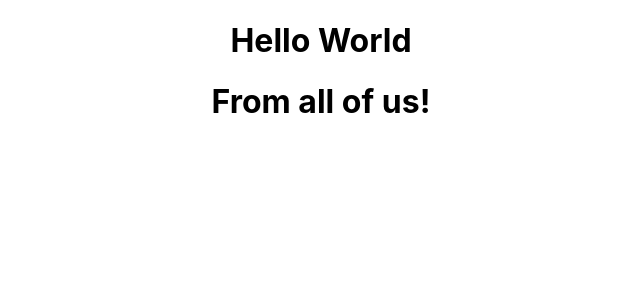
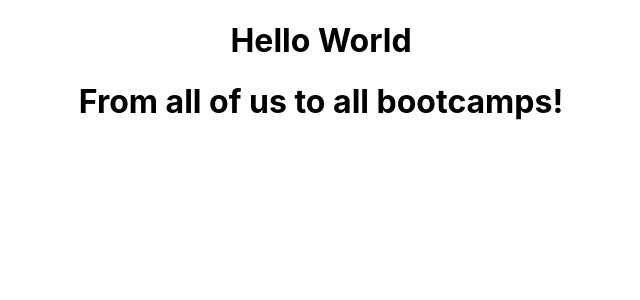
Before and after one commit to kamrankhosa/practise_bootcamp1, a React (Create React App) app: page / in a window 1280 px wide. Shown: the top 300 px of the page, without its empty margins (319-959 px from the left). Built offline with nearby package versions, Linux system fonts and the light colour scheme.

Commit message:
change in index.html

```diff
--- a/src/App.js
+++ b/src/App.js
@@ -6,7 +6,7 @@ function App() {
     return (
         <div class="App">
             <h1>Hello World</h1>
-            <h1>From all of us!</h1>
+            <h1>From all of us to all bootcamps!</h1>
             </div>
     );
 }
```
